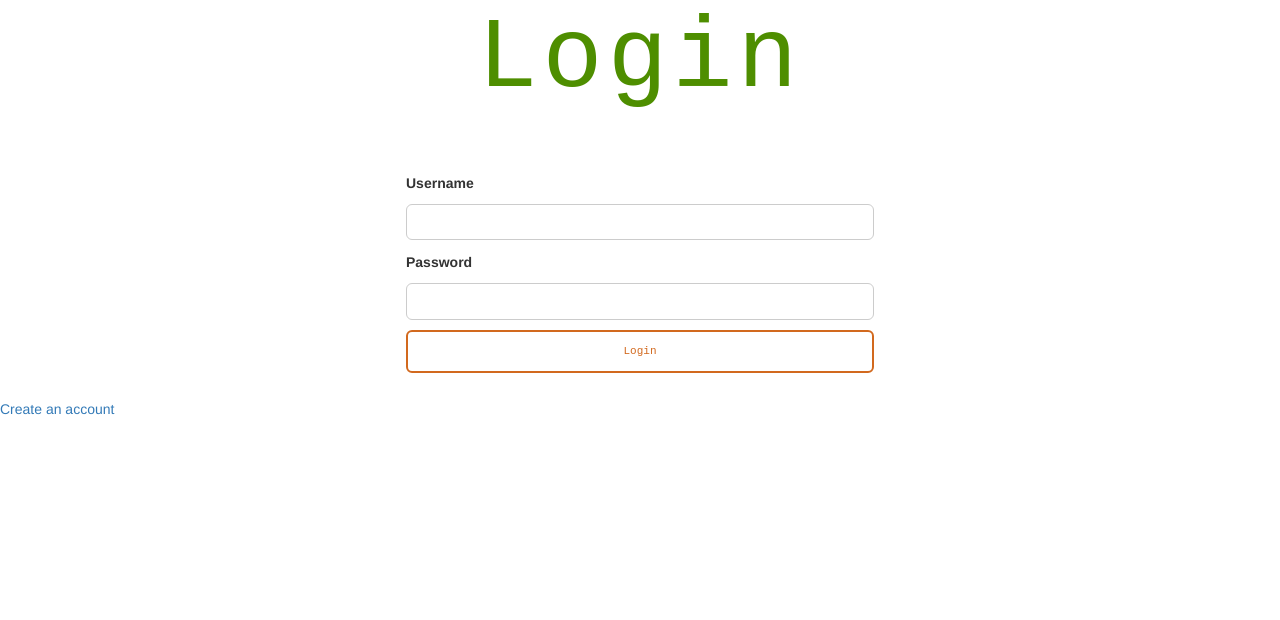
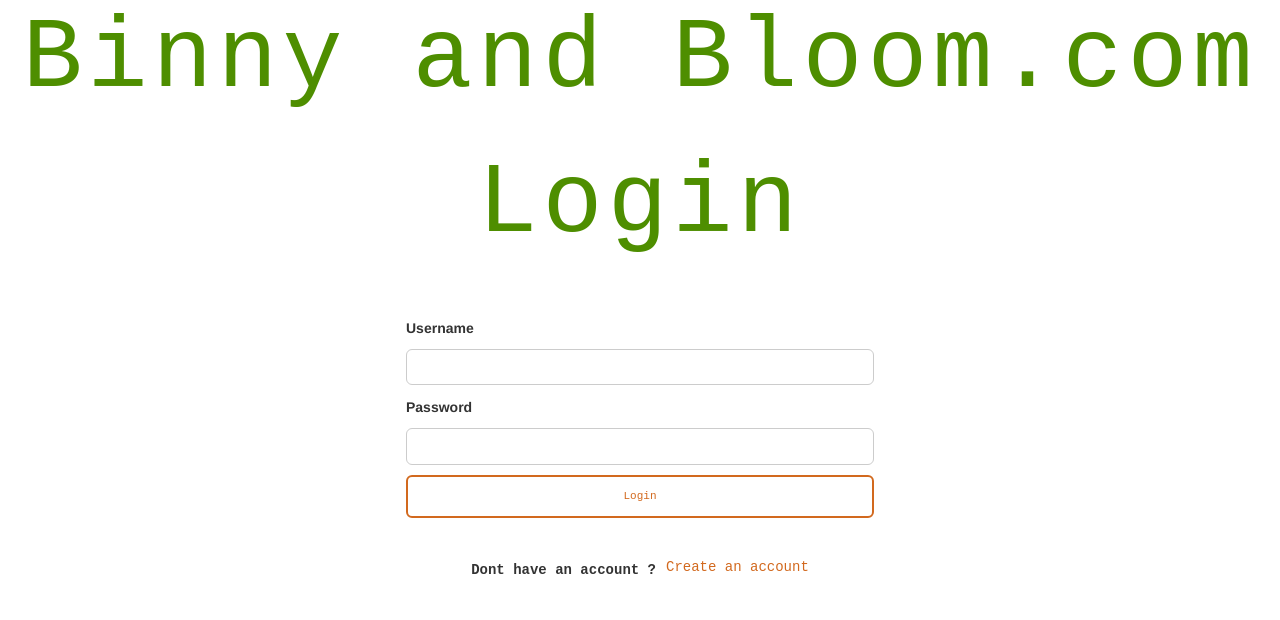
Before and after one commit to OrangeXR/CSCI-4391-Senior-Project, a Flask app: page /login in a window 1280 px wide. Shown: the top 620 px of the page. Run offline with Flask 3, Linux system fonts and the light colour scheme; some libraries are stand-ins or nearby versions.

Commit message:
Newchanges

```diff
--- a/static/css/homestyle.css
+++ b/static/css/homestyle.css
@@ -161,6 +161,43 @@ button.text {
 }
 
 
+/* ==========================
+   Create account
+   ========================== */
+
+   .Register-Button{
+    display: flex;
+    justify-content: center;
+    align-items: center;
+    margin: 20px;
+    gap: 10px;
+   }
+   .CreateLab{
+    font-family: 'Andale Mono', 'Courier New', monospace;
+    text-align: center;
+   }
+
+.text-register{
+  font-family: 'Andale Mono', 'Courier New', monospace;
+  text-align: center;
+  color: chocolate;
+}
+
+/* ==========================
+   Go back
+   ========================== */
+
+.Go-back-Tologin{
+  display: flex;
+  justify-content: center;
+  align-items: center;
+  margin: 20px;
+  gap: 10px;
+  font-family: 'Andale Mono', 'Courier New', monospace;
+  text-align: center;
+  color: chocolate;
+}
+
 
 
 /* Get anIMATion INSPirations from
--- a/templates/LoginPage.html
+++ b/templates/LoginPage.html
@@ -1,14 +1,22 @@
 {% extends 'HomePageSetup.html' %}
 
 {% block head %}
+
 <title>Login</title>
 <link rel="stylesheet" href="{{ url_for('static', filename='css/homestyle.css') }}">
 {% endblock %}
 
 {% block body %}
+
+<div class="welcome1">
+    <h1>Binny and Bloom.com</h1>
+</div>
+
 <div class="welcome1">
     <h1>Login</h1>
 </div>
+
+
 
 <form method="POST" class="body">
     <label>Username</label>
@@ -18,7 +26,13 @@
     <input name="password" type="password" required>
 
     <button type="submit" class="text">Login</button>
+
+    <div class="Register-Button">
+        <div class ="CreateLab"><label>Dont have an account ? </label></div>
+        <a href="/register" class="text-register">Create an account</a>
+        </div>
 </form>
 
-<a href="/register" class="text">Create an account</a>
+
+
 {% endblock %}
--- a/templates/RegisterPage.html
+++ b/templates/RegisterPage.html
@@ -24,7 +24,9 @@
     <input name="profile_picture" type="file">
 
     <button type="submit" class="text">Register</button>
+
+
+    <a href="/login" class="Go-back-Tologin">Already have an account? Login</a>
 </form>
 
-<a href="/login" class="text">Already have an account? Login</a>
 {% endblock %}
```
Also changed, not shown: static/css/mainstyle.css (+62 -0 lines), inventory.db, static/profile_pics/BackGround.jpeg (added), static/profile_pics/Binny-Flower.png (added).
